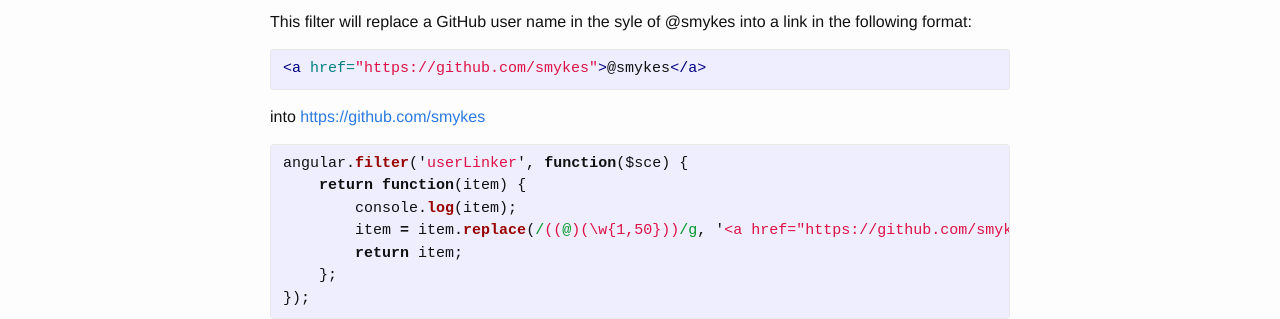
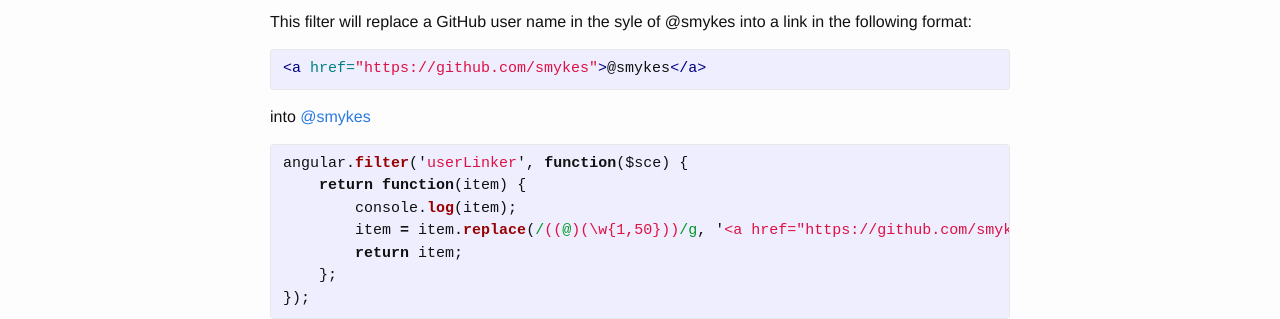
Before and after one commit to smykes/smykes.github.io, a Jekyll site: the page built from _posts/2014-11-17-jekyll.markdown, in a window 1280 px wide. Shown: the part 232-551 px from the top of the page. Built offline with Jekyll 4.4.1, drawn with Linux system fonts in a browser that asks for light colours; some of the changed lines change nothing that is shown.

Commit message:
Update 2014-11-17-jekyll.markdown

```diff
--- a/_posts/2014-11-17-jekyll.markdown
+++ b/_posts/2014-11-17-jekyll.markdown
@@ -10,7 +10,7 @@ This filter will replace a GitHub user name in the syle of @smykes into a link i
 <a href="https://github.com/smykes">@smykes</a>
 {% endhighlight %}
 
-into [https://github.com/smykes](@smykes)
+into [@smykes](https://github.com/smykes)
 
 {% highlight js %}
 angular.filter('userLinker', function($sce) {
```
